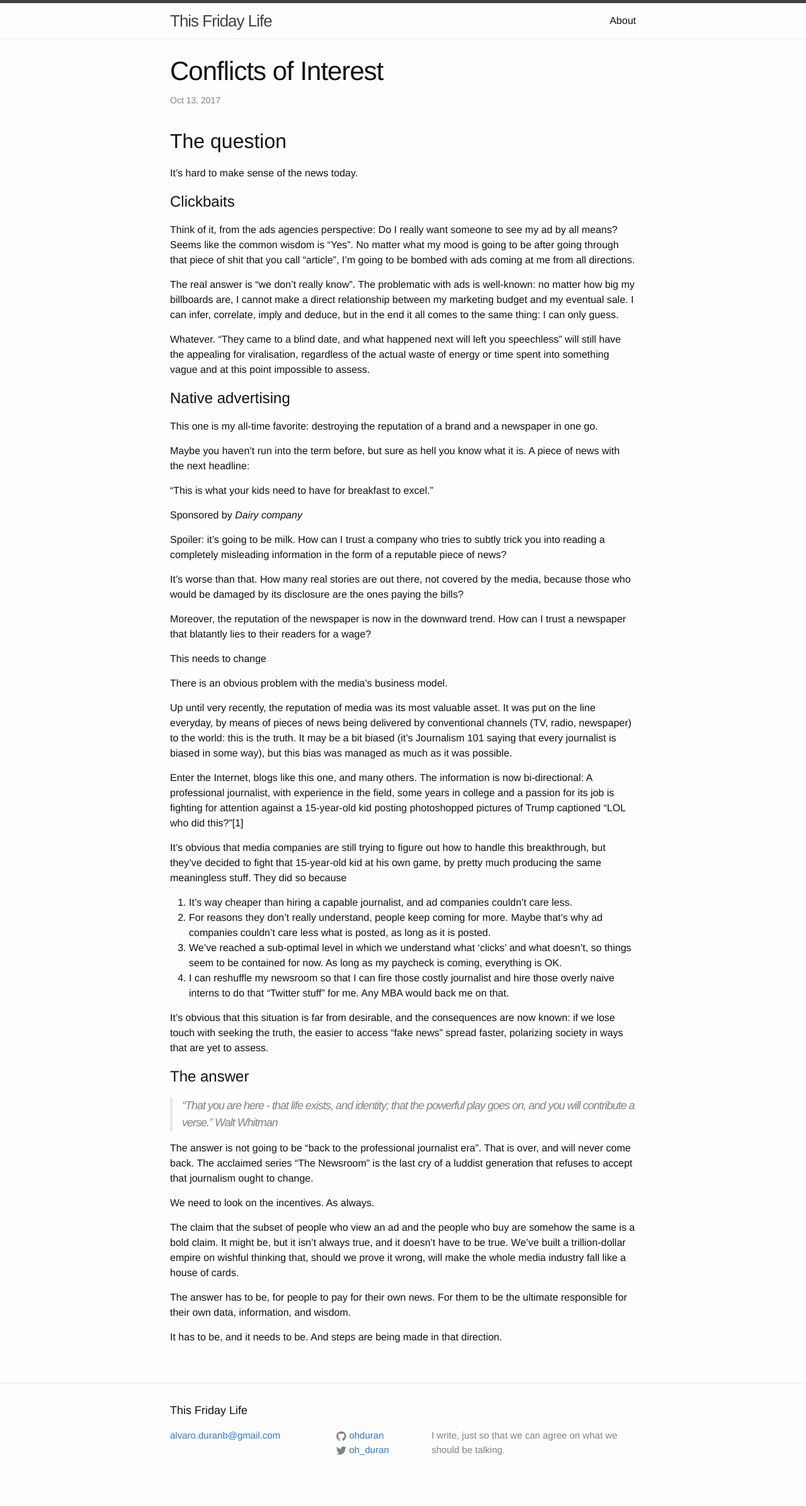
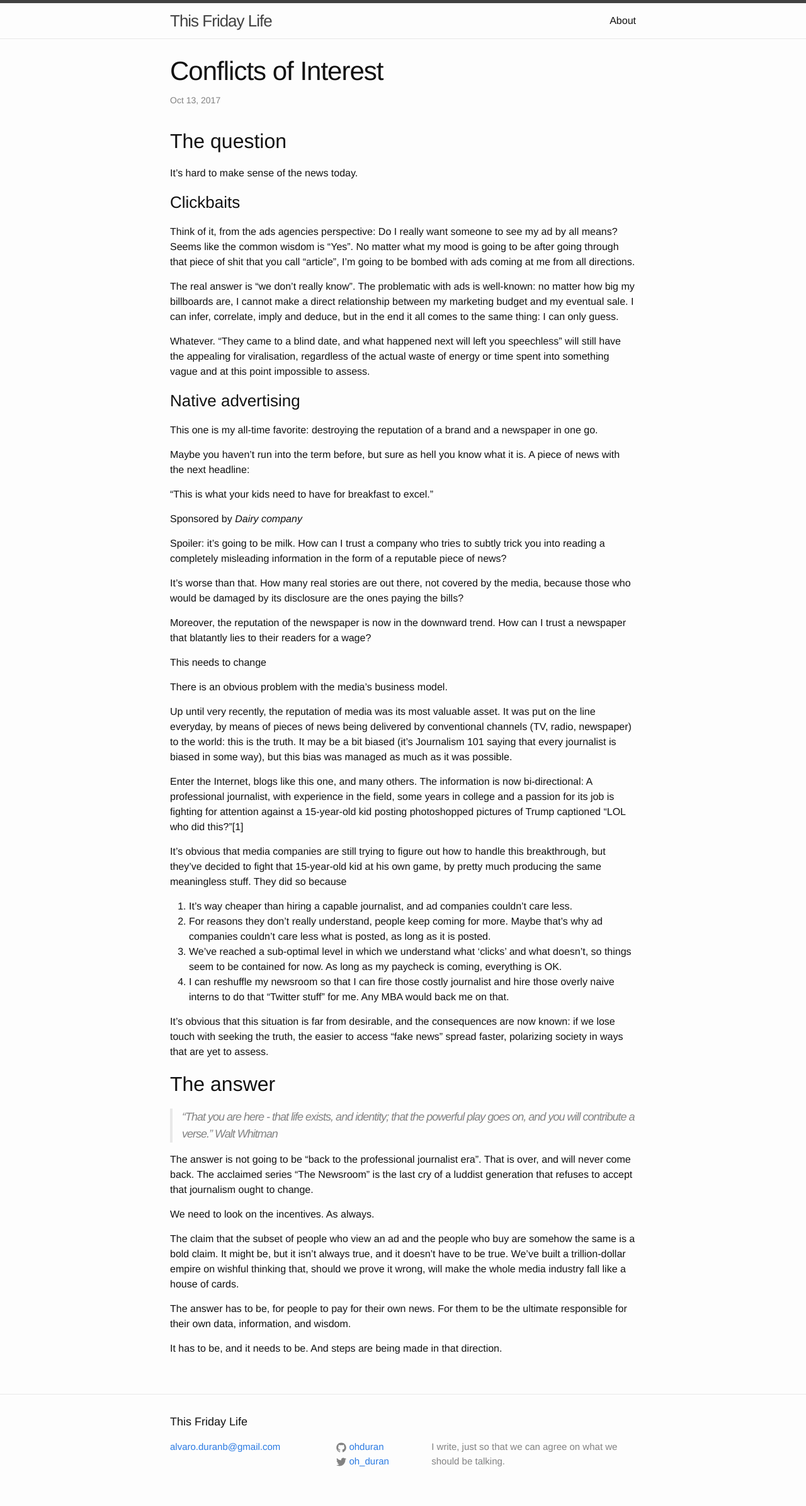
Before and after one commit to ohduran/ohduran.github.io, a Jekyll site: the page built from _posts/2017-10-13-conflicts-of-interest.markdown, in a window 1280 px wide. Shown: the whole page at 63% size. Built offline with Jekyll 4.4.1, drawn with Linux system fonts in a browser that asks for light colours.

```diff
--- a/_posts/2017-10-13-conflicts-of-interest.markdown
+++ b/_posts/2017-10-13-conflicts-of-interest.markdown
@@ -8,7 +8,7 @@ categories: news technology conflicts question answer
 
 It's hard to make sense of the news today.
 
-# Clickbaits
+### Clickbaits
 
 Think of it, from the ads agencies perspective: Do I really want someone to see my ad by all means? Seems like the common wisdom is "Yes". No matter what my mood is going to be after going through that piece of shit that you call "article", I'm going to be bombed with ads coming at me from all directions.
 
@@ -16,7 +16,7 @@ The real answer is "we don't really know". The problematic with ads is well-know
 
 Whatever. "They came to a blind date, and what happened next will left you speechless" will still have the appealing for viralisation, regardless of the actual waste of energy or time spent into something vague and at this point impossible to assess.
 
-# Native advertising
+### Native advertising
 
 This one is my all-time favorite: destroying the reputation of a brand and a newspaper in one go.
 
@@ -49,7 +49,7 @@ It's obvious that media companies are still trying to figure out how to handle t
 
 It's obvious that this situation is far from desirable, and the consequences are now known: if we lose touch with seeking the truth, the easier to access "fake news" spread faster, polarizing society in ways that are yet to assess.
 
-# The answer
+## The answer
 
 >"That you are here - that life exists, and identity; that the powerful play goes on, and you will contribute a verse."
 > Walt Whitman
```
